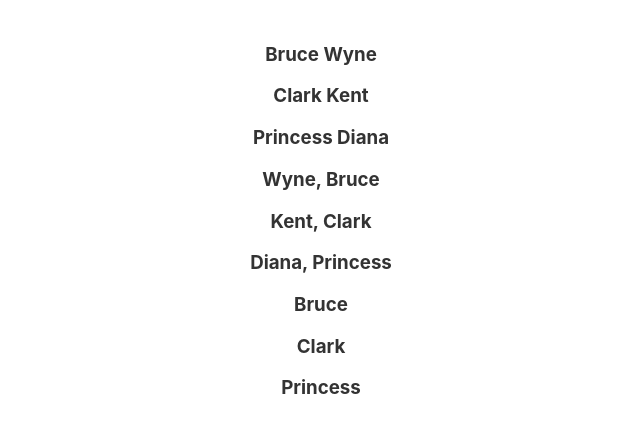
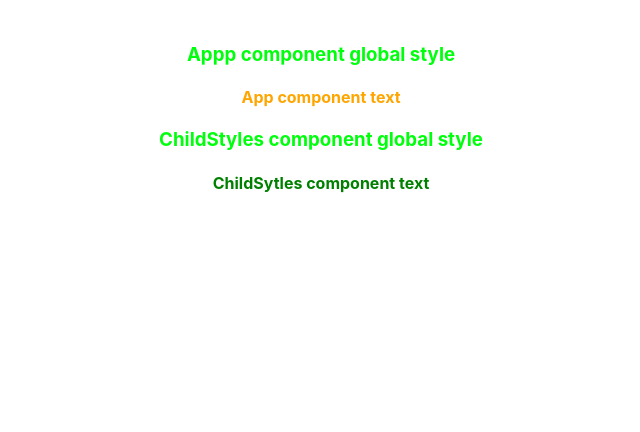
Before and after one commit to markusradl/hello-world, a Svelte app: page / in a window 1280 px wide. Shown: the top 432 px of the page, without its empty margins (319-959 px from the left). Built offline with nearby package versions, Linux system fonts and the light colour scheme.

Commit message:
Componentstyles Global Styles

```diff
--- a/src/App.svelte
+++ b/src/App.svelte
@@ -1,50 +1,19 @@
 <script>
-	import Card from './components/Card.svelte'
-	import NameList from './components/NameList.svelte'
+	import ChildStyles from './components/ChildStyles.svelte'
 </script>
 
 <main>
-	<NameList>
-		<h3 slot="hero" let:firstName let:lastName>
-			{firstName} {lastName}
-		</h3>
-	</NameList>
-
-	<NameList>
-		<h3 slot="hero" let:firstName let:lastName>
-			{lastName}, {firstName}
-		</h3>
-	</NameList>
-
-	<NameList>
-		<h3 slot="hero" let:firstName let:lastName>
-			{firstName}
-		</h3>
-	</NameList>
-<!--
-	<Card><h2>Card content 1</h2></Card>
-	<Card><h3>Card content 2</h3></Card>
-	<Card><img src="https://picsum.photos/200" alt="Test"></Card>
-	<Card />
-
-	<Card>
-		<div slot="header">
-			<h3>Header</h3>
-		</div>
-		<div slot="content">
-			<img src="https://picsum.photos/200" alt="Test">
-		</div>
-		<div slot="footer">
-			<button>View details</button>
-		</div>
-	</Card>
- -->
-
-
+	<h3>Appp component global style</h3>
+	<h4>App component text</h4>
+	<ChildStyles />
 </main>
 
 
 <style>
+
+	h4 {
+		color: orange;
+	}
 	main{
 		text-align: center;
 		padding: 1em;
--- /dev/null
+++ b/src/components/ChildStyles.svelte
@@ -0,0 +1,13 @@
+<h3>ChildStyles component global style</h3>
+<h4>ChildSytles component text</h4>
+
+<style>
+  :global(h3){
+		color: rgb(0, 255, 13);
+	}
+
+  h4 {
+    color: green;
+  }
+
+</style>
```
